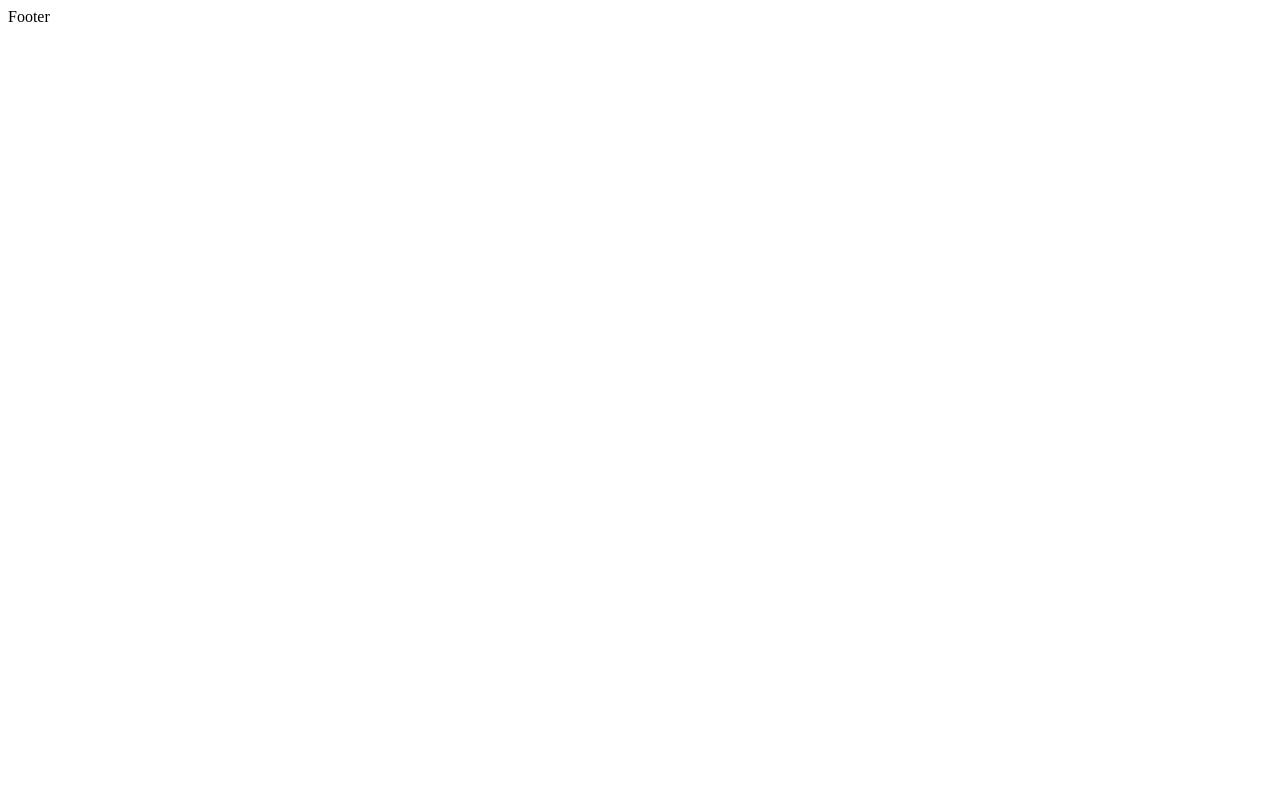
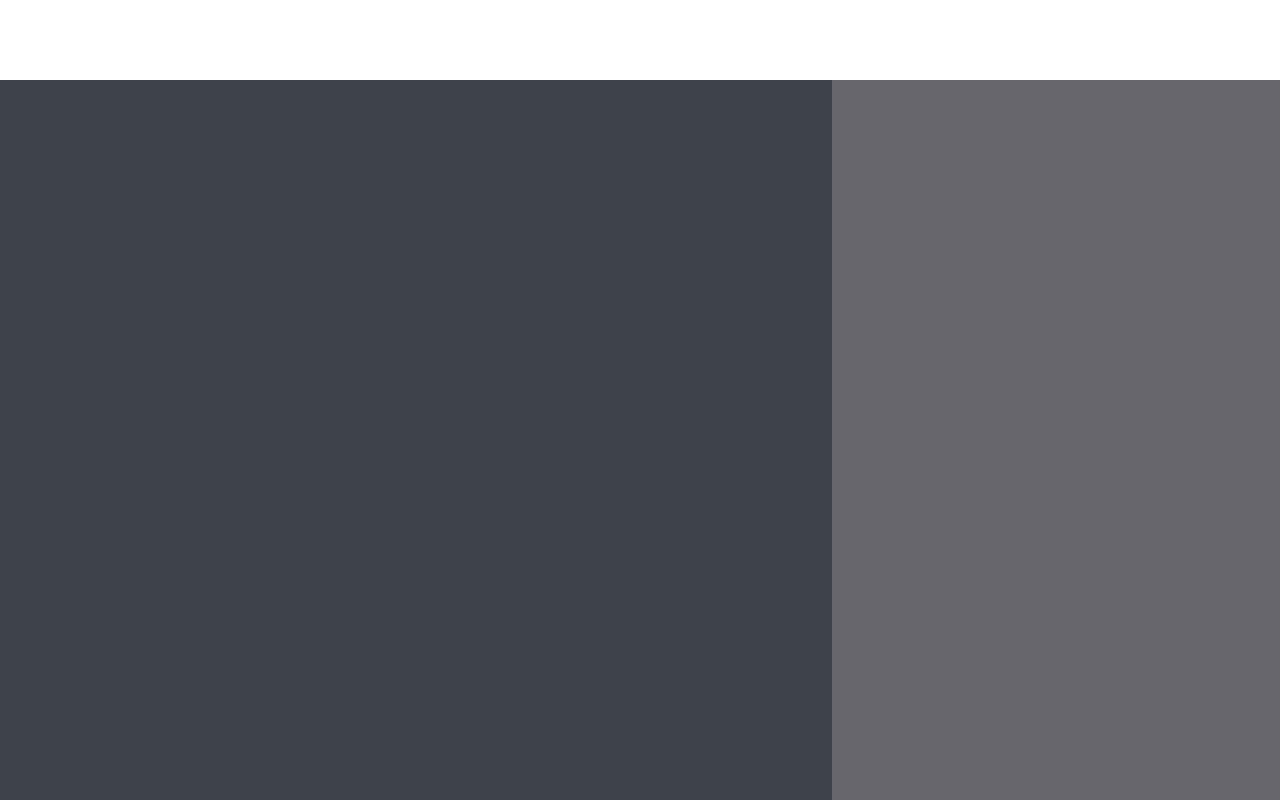
Before and after one commit to VISHNU7KASIREDDY/cricket-score-tracker, a React (Vite) app: page / in a window 1280 px wide. Built offline with nearby package versions, Linux system fonts and the light colour scheme.

Commit message:
Added buttons to tools

```diff
--- a/src/App.jsx
+++ b/src/App.jsx
@@ -2,7 +2,7 @@ import { useState } from 'react'
 import reactLogo from './assets/react.svg'
 import viteLogo from '/vite.svg'
 import './App.css'
-import './index.css'
+import './all.css'
 import Body from './body'
 import Footer from './Footer'
 import Navbar from './Navbar'
@@ -14,8 +14,7 @@ function App() {
     <div className='app'>
       <Navbar/>
       <Body/>
-      <Footer/>
-    </div>
+      </div>
 
 
   )
--- a/src/Body.jsx
+++ b/src/Body.jsx
@@ -1,7 +1,7 @@
 import React from 'react'
 import Core from './core'
 import Tools from './tools'
-
+import './all.css'
 function Body(){
   return (
     <div className='body'>
--- a/src/Footer.jsx
+++ b/src/Footer.jsx
@@ -1,8 +1,8 @@
 import React from 'react'
-import './index.css'
+import './all.css'
 function  Footer(){
   return (
-    <div className='footer'>Footer</div>
+    <div className='footer'></div>
   )
 }
 
--- /dev/null
+++ b/src/all.css
@@ -0,0 +1,66 @@
+.app {
+    display: flex;
+    flex-direction: column;
+    height: 100vh;
+}
+.navbar {
+    display: flex;
+    flex: 0 0 10%;
+    background-color: black;
+    position: fixed;
+    width: 100%;
+    top: 0;
+    z-index: 1;
+}
+.body {
+    display: flex;
+      flex: 1 1 auto;
+      overflow-y: auto;
+      margin-top: 10vh;
+      height: 90vh;
+}
+
+.core {
+    background-color:#404249;
+    flex:2
+}
+.tools {
+    flex:1;
+    background-color: #66686b;
+    color: white;
+    padding: 1rem;
+    display: flex;
+    flex-direction: column;
+    align-items: center;
+  }
+
+  #icons {
+    display: flex;
+    flex-direction: column;
+    gap: 1rem;
+  }
+
+
+  .counter-buttons {
+    display: flex;
+    flex-wrap: wrap;
+    gap: 0.5rem;
+    justify-content: center;
+  }
+
+
+  .round {
+    width: 20px;
+    height: 20px;
+    border-radius: 50%;
+    border: none;
+    background-color: white;
+    color: black;
+    font-weight: bold;
+    cursor: pointer;
+    transition: background-color 0.2s ease;
+  }
+
+  .round:hover {
+    background-color: #388e3c;
+  }
--- a/src/index.css
+++ b/src/index.css
@@ -1,26 +1,4 @@
-.app {
-  display: flex;
-  flex-direction: column;
+html, body {
+  height: 100%;
+  margin: 0;
 }
-.navbar {
-  display: flex;
-  flex:1;
-  background-color: black;
-}
-.body {
-  display: flex;
-  flex:8;
-  background-color: aqua;
-}
-.footer {
-  display: flex;
-  flex: 1;
-}
-.core {
-  background-color:#404249;
-  flex:2
-}
-.tools {
-  background-color:#66686b ;
-  flex:1
-}
```
